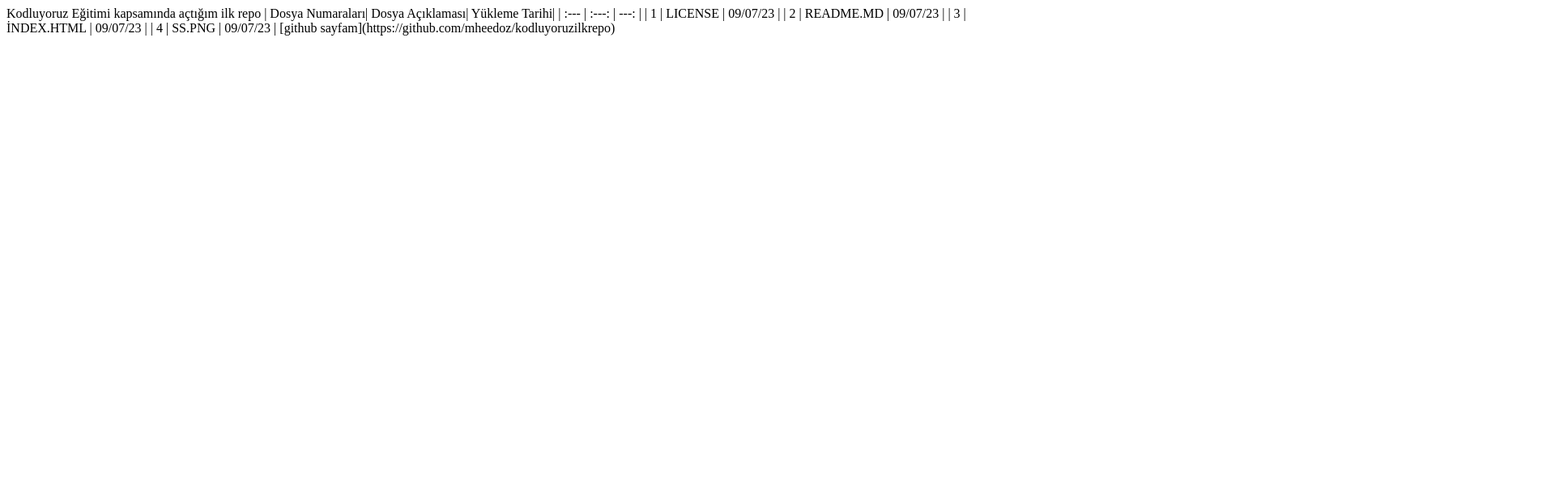
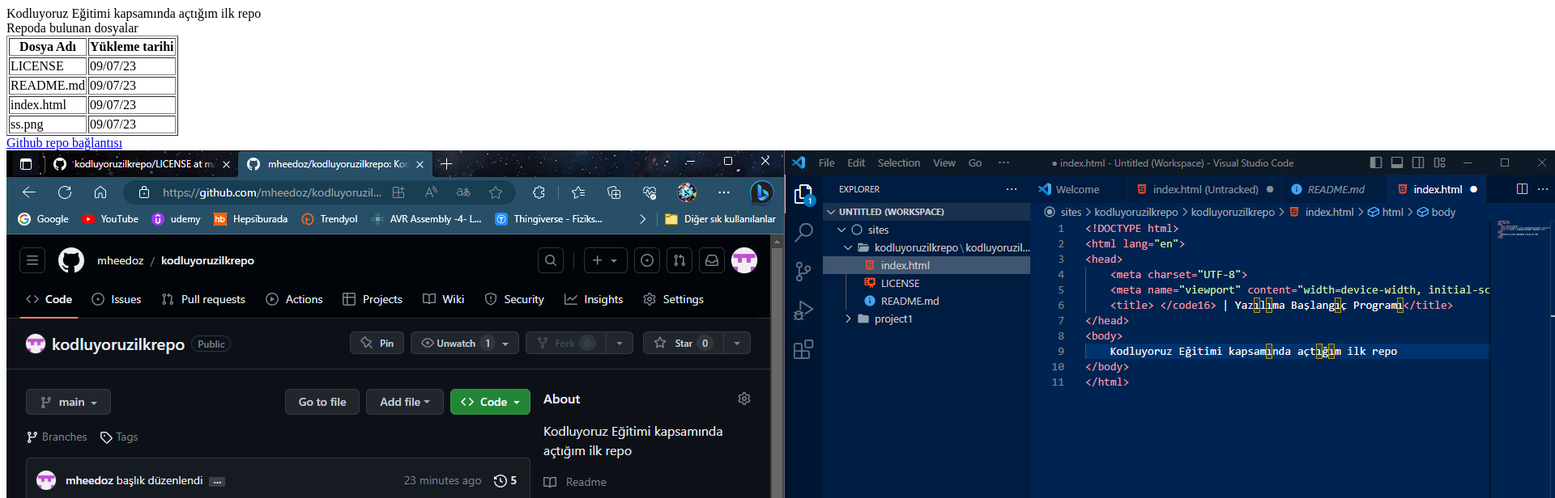
Before and after one commit to mheedoz/kodluyoruzilkrepo, a plain HTML site: page index.html in a window 1280 px wide. Shown: the top 616 px of the page at 81% size, 1920 px wide, since content can reach past the window. Drawn offline with Linux system fonts and the light colour scheme.

Commit message:
index dosyası içerisinde site logosu,github bağlantısı ve tablo eklendi

```diff
--- a/index.html
+++ b/index.html
@@ -4,15 +4,50 @@
     <meta charset="UTF-8">
     <meta name="viewport" content="width=device-width, initial-scale=1.0">
     <title> </code16> | Yazılıma Başlangıç Programı</title>
+    <link rel="shortcut icon" type="image/png" href="favicon.png"/>
 </head>
 <body>
-    Kodluyoruz Eğitimi kapsamında açtığım ilk repo
-    | Dosya Numaraları| Dosya Açıklaması| Yükleme Tarihi|
-| :--- | :---: | ---: |
-| 1 | LICENSE    | 09/07/23 |
-| 2 | README.MD  | 09/07/23 |
-| 3 | İNDEX.HTML | 09/07/23 |
-| 4 | SS.PNG     | 09/07/23 |
-    [github sayfam](https://github.com/mheedoz/kodluyoruzilkrepo)
+    Kodluyoruz Eğitimi kapsamında açtığım ilk repo <br>
+    Repoda bulunan dosyalar<br>
+    <table border="1">
+
+        <tr>
+
+         <th>Dosya Adı</th>
+         <th>Yükleme tarihi</th>
+
+        </tr>
+
+        <tr>
+
+         <td>LICENSE</td>
+         <td>09/07/23</td>
+
+        </tr>
+
+        <tr>
+
+         <td>README.md</td>
+         <td>09/07/23</td>
+
+        </tr>
+
+        <tr>
+
+            <td>index.html</td>
+            <td>09/07/23</td>
+
+        </tr>
+
+        <tr>
+
+            <td>ss.png</td>
+            <td>09/07/23</td>
+
+        </tr>
+
+       </table>
+       <a href="https://github.com/mheedoz/kodluyoruzilkrepo">Github repo bağlantısı</a>
+    <img src="ss.png"/>
 </body>
 </html>
```
Also changed, not shown: favicon.png (added).
